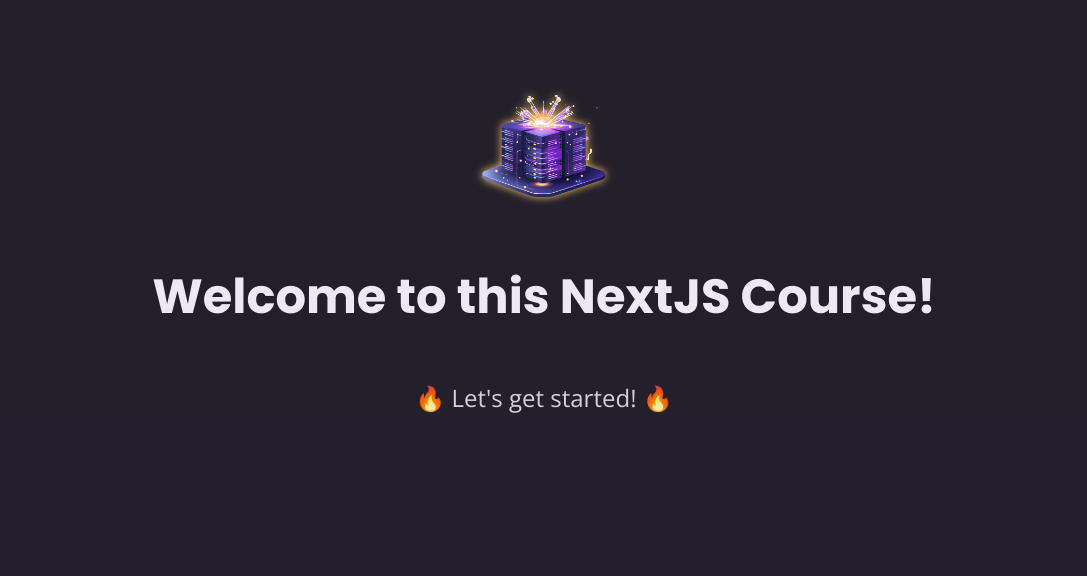
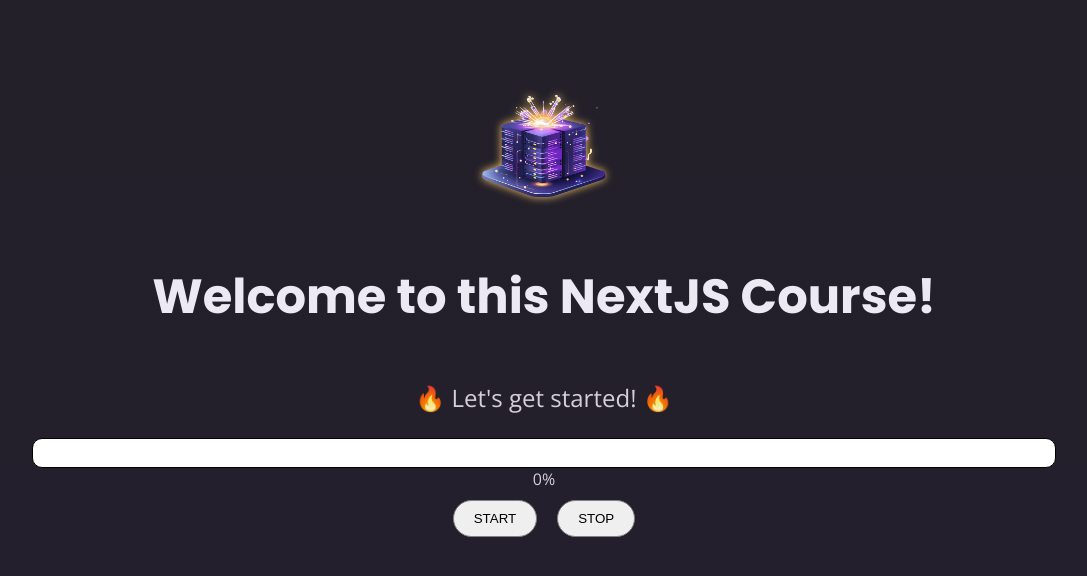
Before and after one commit to Guilherme-N-Sa/my-site, a Next.js app: page / in a window 1280 px wide. Shown: the top 576 px of the page, without its empty margins (96-1183 px from the left). Built offline with nearby package versions, Linux system fonts and the light colour scheme.

Commit message:
Add progress bar component with start/stop functionality

```diff
--- a/src/app/globals.css
+++ b/src/app/globals.css
@@ -51,3 +51,24 @@
   color: #bd3df4;
   border-color: #bd3df4;
 }
+
+.progress-bar {
+  margin: auto;
+  width: 80vw;
+  background-color: white;
+  border: 1px solid black;
+  border-radius: 10px;
+  height: 30px;
+  overflow: hidden;
+}
+
+.buttons-container {
+  /* background-color: red; */
+  button {
+    border-radius: 20px;
+    border: 1px solid gray;
+    padding: 10px 20px;
+    margin: 10px;
+    cursor: pointer;
+  }
+}
--- a/src/app/page.js
+++ b/src/app/page.js
@@ -1,9 +1,55 @@
+"use client";
+
+import { useState, useEffect } from "react";
+
 export default function Home() {
+  const [count, setCount] = useState(0);
+  const [on, setProgress] = useState(false);
+
+  useEffect(() => {
+    let interval;
+    if (on) {
+      interval = setInterval(() => {
+        setCount((c) => {
+          if (c >= 100) {
+            setProgress(false);
+            return c;
+          }
+          return c + 1;
+        });
+      }, 30);
+    }
+
+    return () => {
+      if (interval) {
+        clearInterval(interval);
+      }
+    };
+  }, [on]);
+
   return (
     <main>
       <img src="/logo.png" alt="A server surrounded by magic sparkles." />
       <h1>Welcome to this NextJS Course!</h1>
       <p>🔥 Let&apos;s get started! 🔥</p>
+
+      <div className="progress-bar">
+        <div
+          style={{
+            width: `${count}%`,
+            backgroundColor: "black",
+            height: "30px",
+            border: "0px solid black",
+            margin: "0px",
+            padding: "0px",
+          }}
+        ></div>
+      </div>
+      <div>{count}%</div>
+      <div className="buttons-container">
+        <button onClick={() => setProgress(true)}>START</button>
+        <button onClick={() => setProgress(false)}>STOP</button>
+      </div>
     </main>
   );
 }
```
